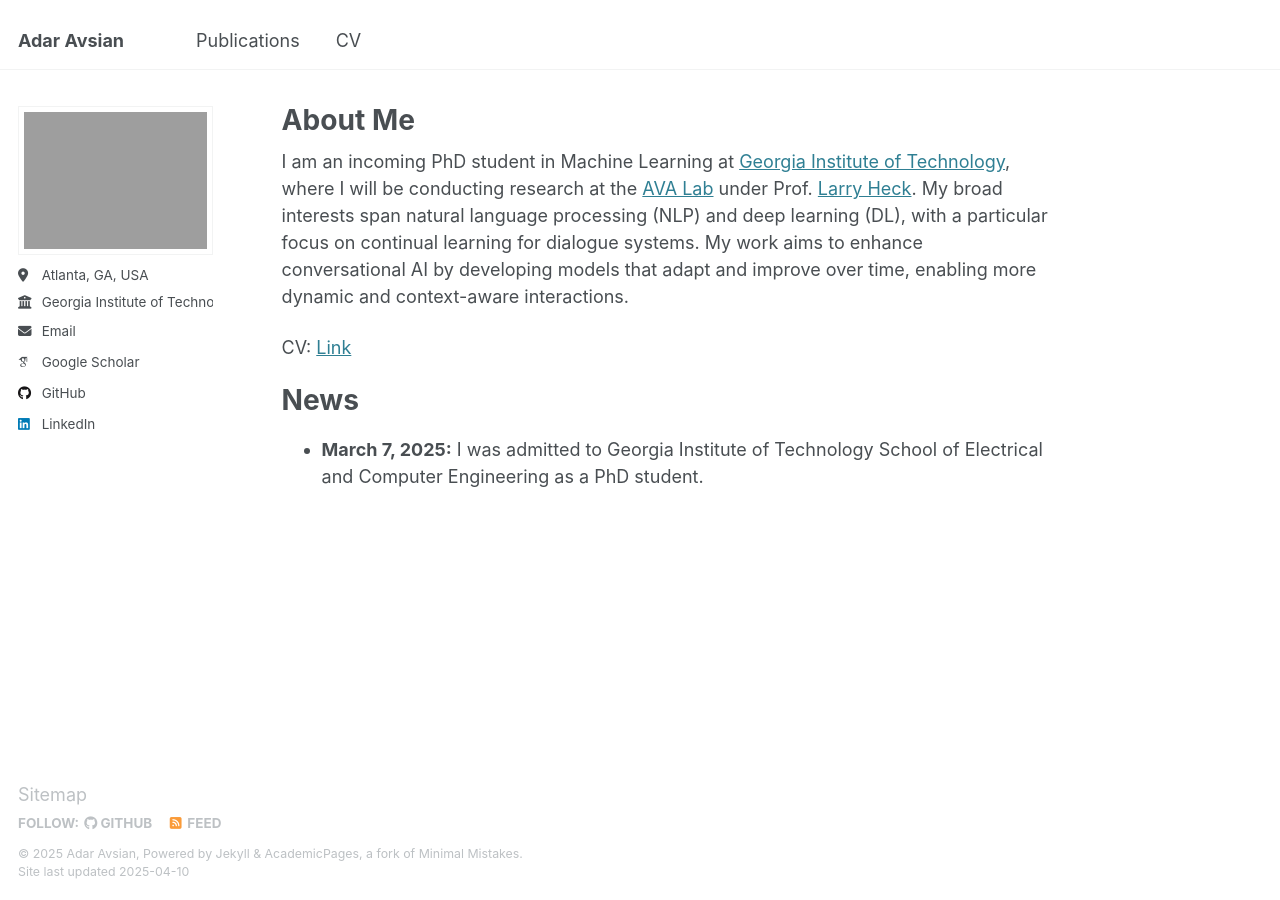
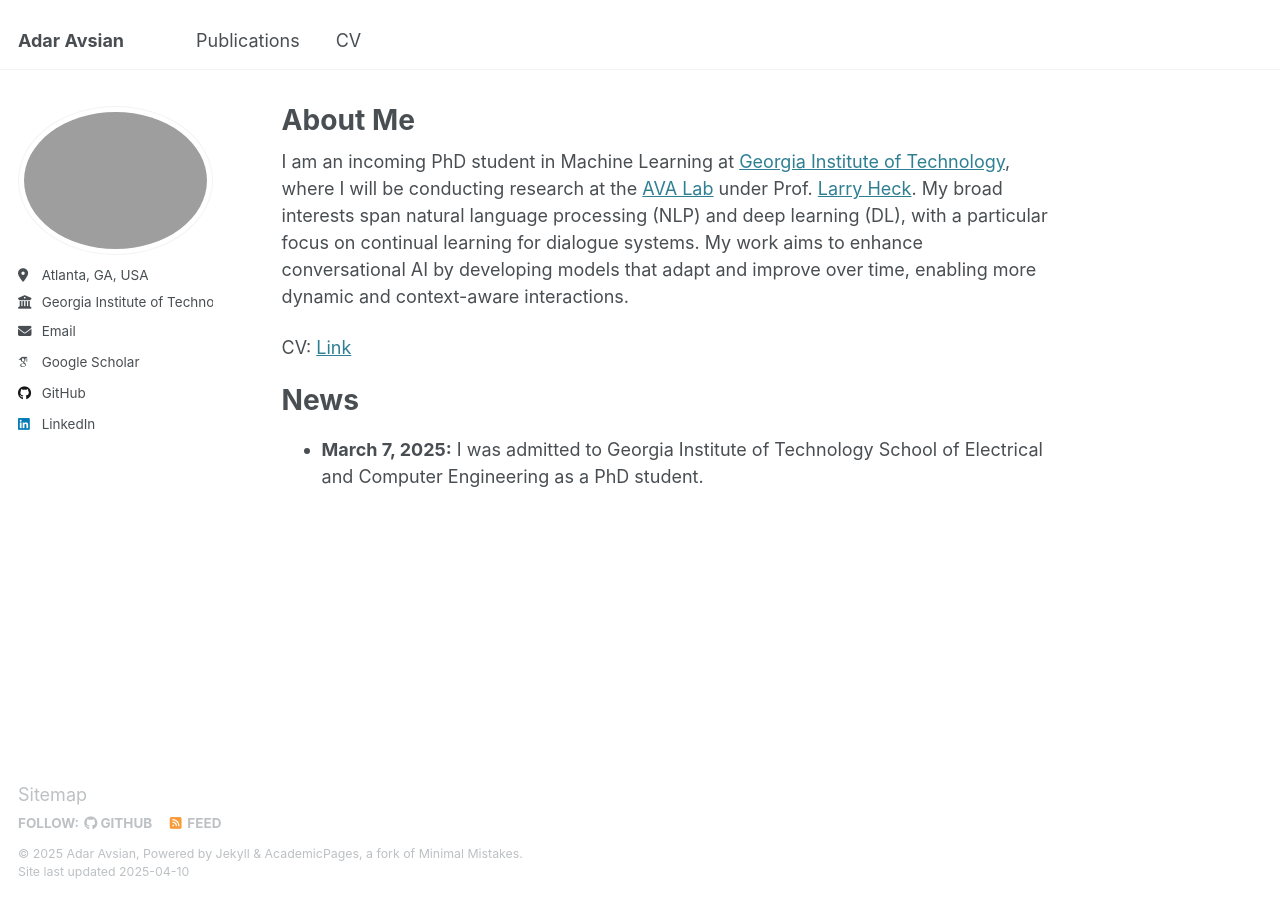
Before and after one commit to adaravsian/adaravsian.github.io, a Jekyll site: the page built from _pages/about.md, in a window 1280 px wide. Built offline with Jekyll 4.4.1, drawn with Linux system fonts in a browser that asks for light colours; some web fonts are replaced.

Commit message:
new profile pic and google seo

```diff
--- a/_config.yml
+++ b/_config.yml
@@ -22,7 +22,7 @@ repository               : "academicpages/academicpages.github.io"
 #               Additional customization can be done by editing /_includes/author-profile.html
 author:
   # Biographic information
-  avatar           : "profile.png"
+  avatar           : "profile.jpg"
   name             : # "Adar Avsian"
   pronouns         : # example: "she/her"
   bio              : # "Short biography for the left-hand sidebar"
--- a/_includes/head.html
+++ b/_includes/head.html
@@ -1,6 +1,7 @@
 {% include base_path %}
 
 <meta charset="utf-8">
+<meta name="google-site-verification" content="HOkFxCZvOQejrZwJB20v0WnYRXzgAekYa0JOVjOdGG0" />
 
 {% include seo.html %}
 
--- a/_sass/layout/_sidebar.scss
+++ b/_sass/layout/_sidebar.scss
@@ -85,7 +85,7 @@
   vertical-align: top;
   width: 36px;
   // set width only, for non-square avatars
-  // height: 36px;
+  height: 36px;
 
   @include breakpoint($large) {
     display: block;
@@ -94,8 +94,9 @@
   }
 
   img {
-    max-width: 250px;
-    // border-radius: 50%;
+    max-width: 200px;
+    max-height: 225px;
+    border-radius: 50%;
 
     @include breakpoint($large) {
       padding: 5px;
```
Also changed, not shown: 2 other files.
